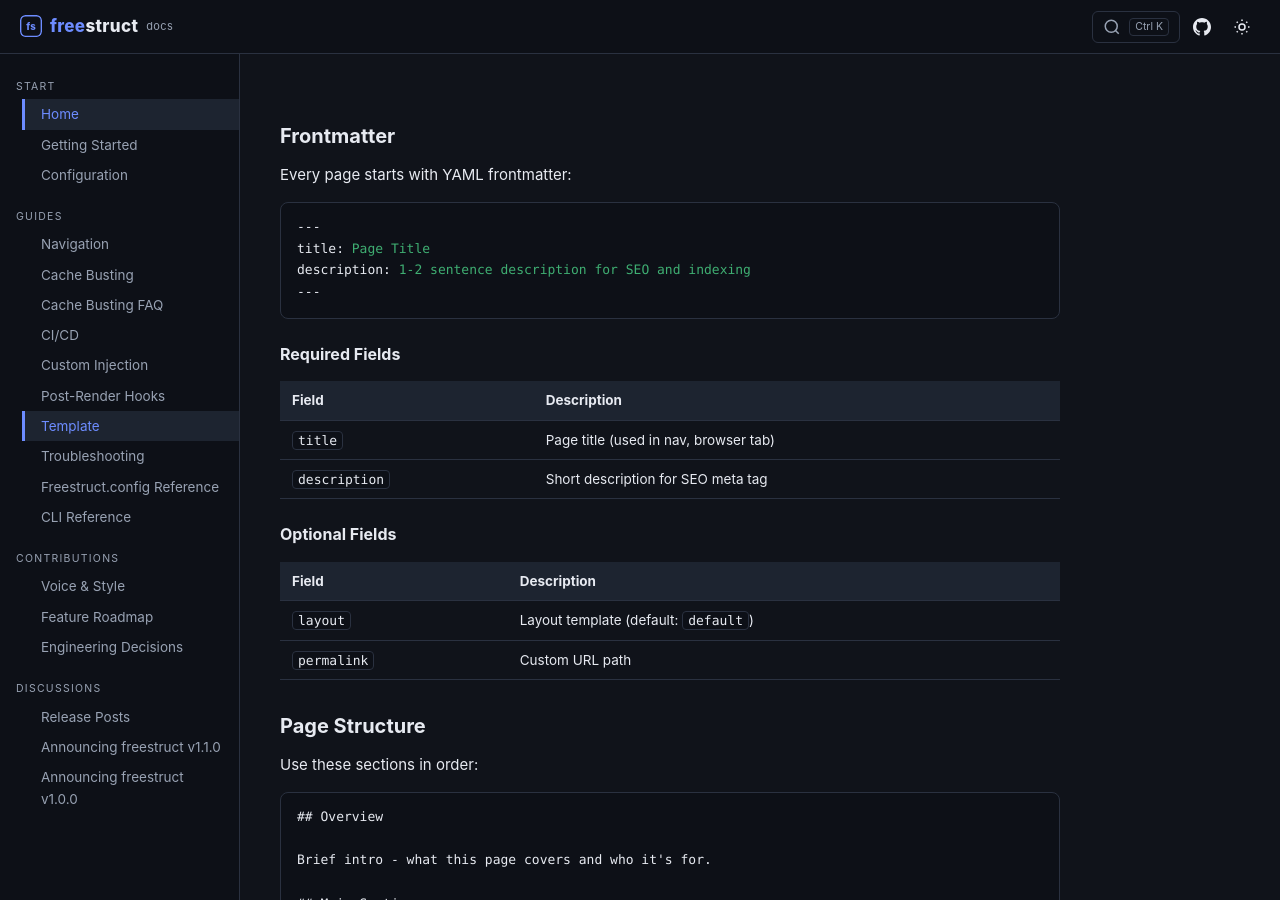
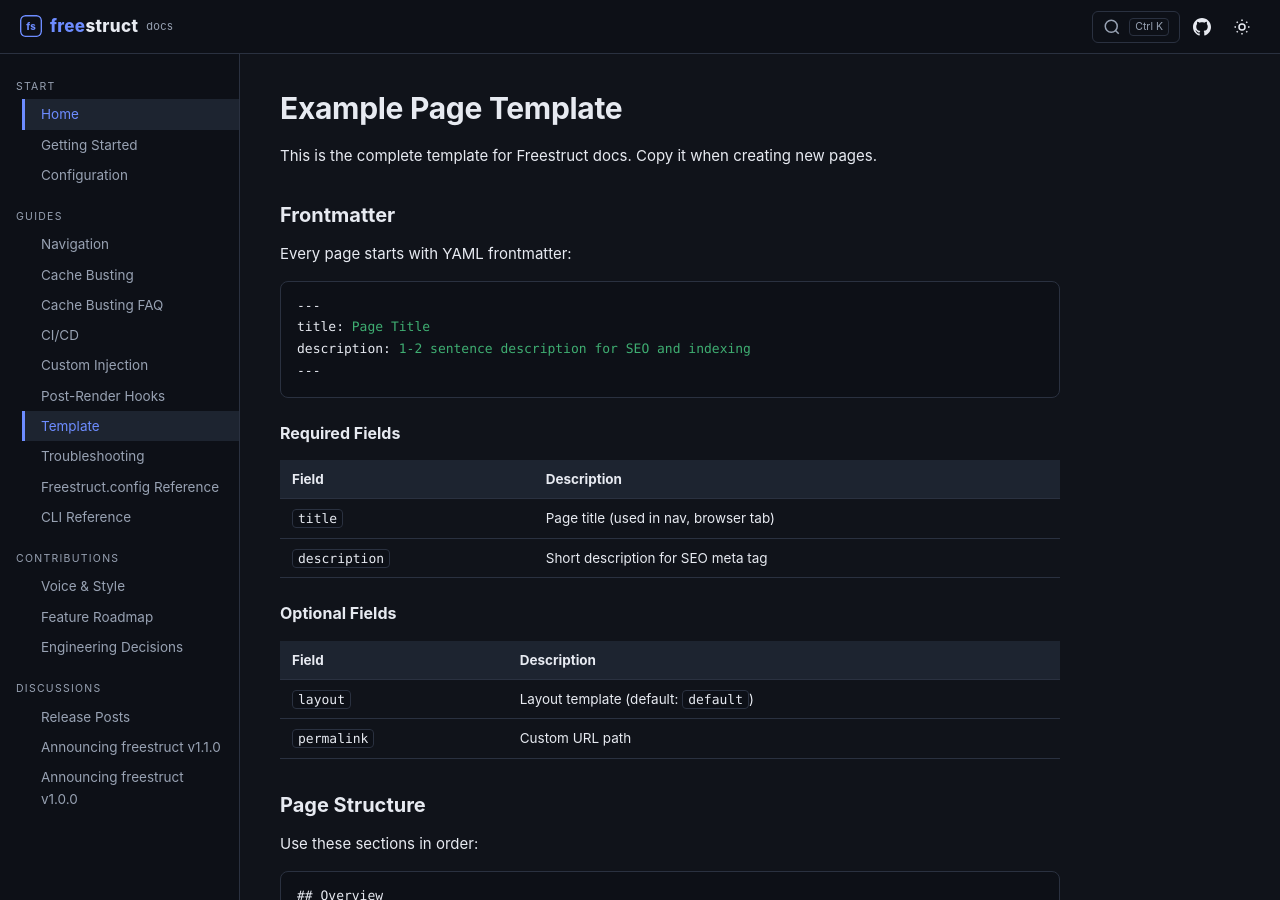
Before and after one commit to dhaupin/freestruct, a Jekyll site: the page built from docs/guides/template.md, in a window 1280 px wide and 900 px high. Built offline with Jekyll 4.4.1, drawn with Linux system fonts in a browser that asks for light colours; part of the change alters nothing that is shown.

Commit message:
docs: move the template page h1 outside the leading HTML comment
Kramdown swallowed the heading inside the comment block, so the page
shipped with no h1 at all.

Generated with Codebuff 🤖
Co-Authored-By: Codebuff <noreply@codebuff.com>

```diff
--- a/docs/guides/template.md
+++ b/docs/guides/template.md
@@ -4,9 +4,11 @@ description: Copy this template when creating new docs pages - it shows all supp
 nav_order: 9
 ---
 
-<!-- # Example Page Template
+# Example Page Template
 
-This is the complete template for Freestruct docs. Copy it when creating new pages. -->
+<!-- This is the complete template for Freestruct docs. Copy it when creating new pages. -->
+
+This is the complete template for Freestruct docs. Copy it when creating new pages.
 
 ## Frontmatter
 
```
